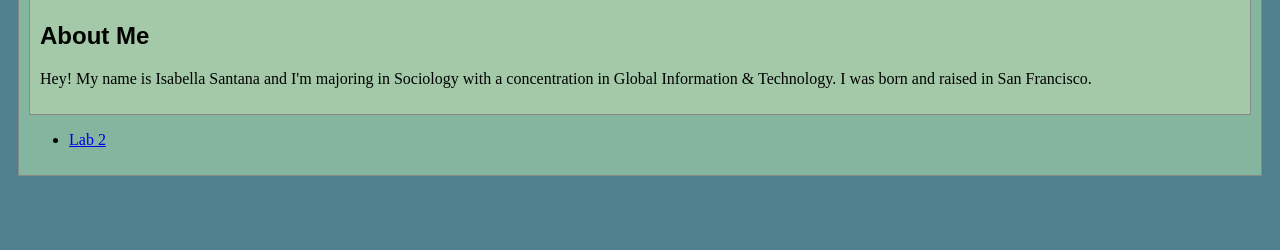
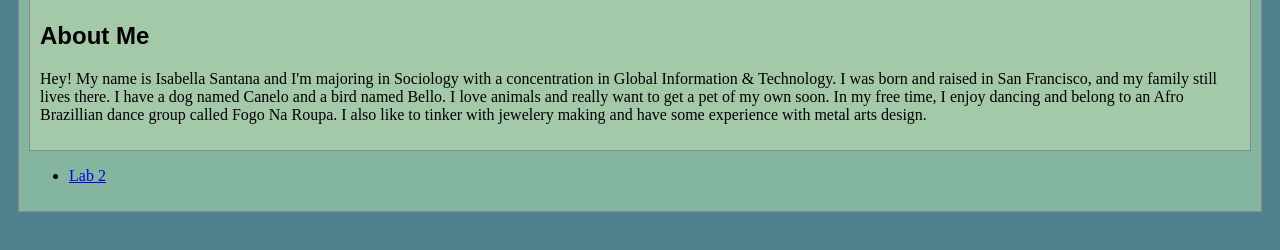
Before and after one commit to isabellasantana03/art101, a plain HTML site: page index.html in a window 1280 px wide. Shown: the part 444-694 px from the top of the page. Drawn offline with Linux system fonts and the light colour scheme.

Commit message:
update paragraph

```diff
--- a/index.html
+++ b/index.html
@@ -26,7 +26,7 @@
 					<!-- Note that all filenames use lowercase and no spaces -->
 					<img class="cat-photo" src="./img/cute-grey-kitten.jpg">
 					<h2>About Me</h2>
-					<p>Hey! My name is Isabella Santana and I'm majoring in Sociology with a concentration in Global Information & Technology. I was born and raised in San Francisco. </p>
+					<p>Hey! My name is Isabella Santana and I'm majoring in Sociology with a concentration in Global Information & Technology. I was born and raised in San Francisco, and my family still lives there. I have a dog named Canelo and a bird named Bello. I love animals and really want to get a pet of my own soon. In my free time, I enjoy dancing and belong to an Afro Brazillian dance group called Fogo Na Roupa. I also like to tinker with jewelery making and have some experience with metal arts design. </p>
 			</div>
 
 		</section>
```
